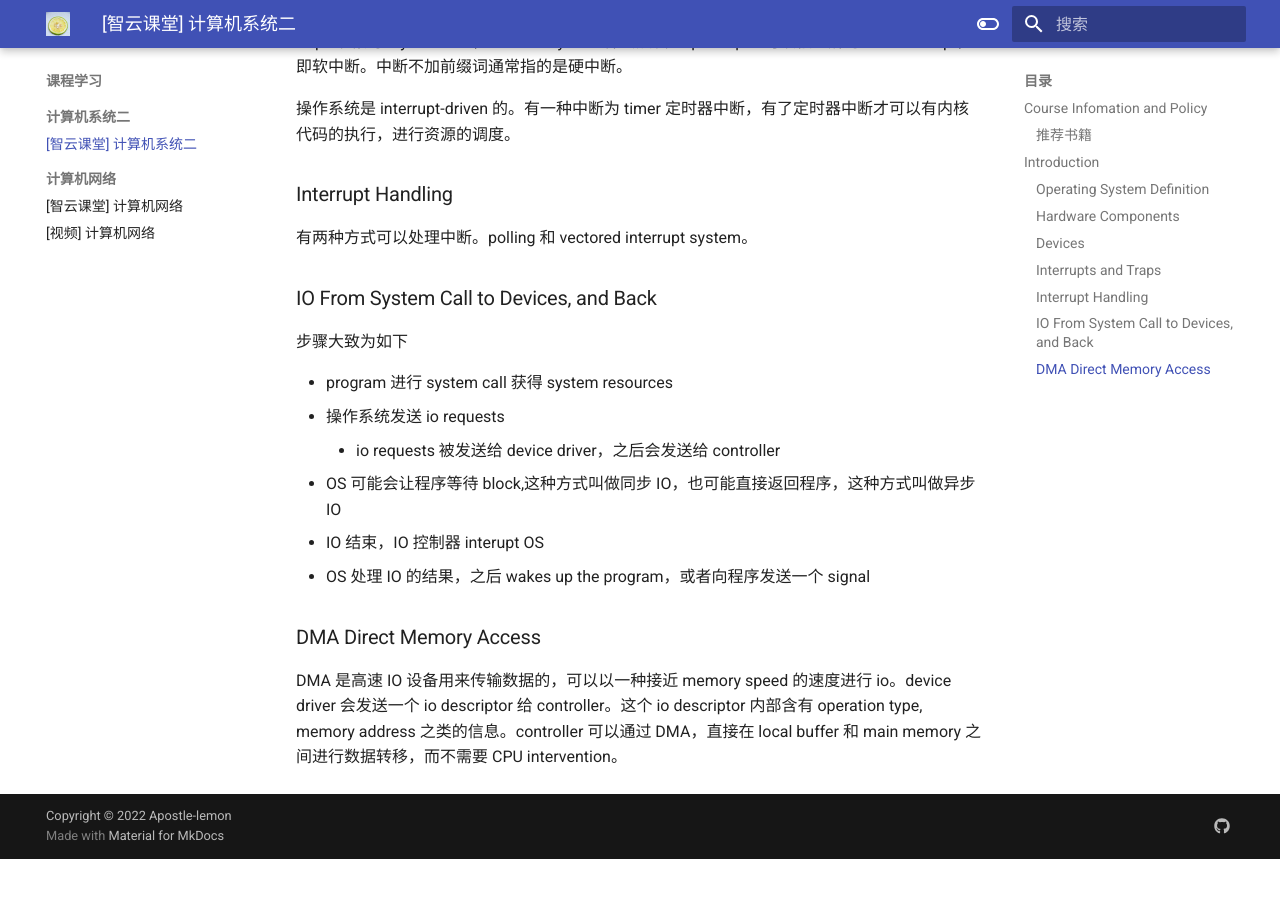
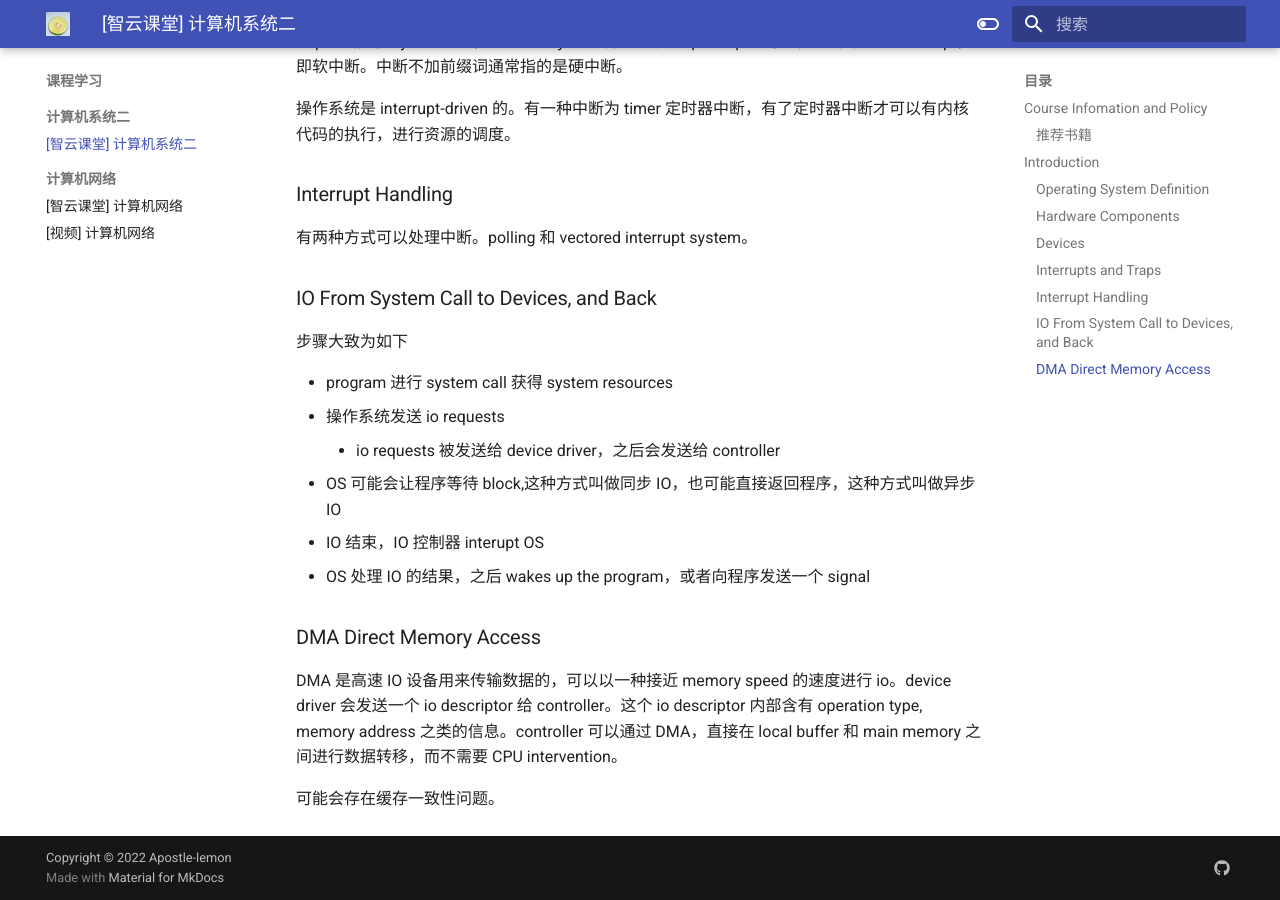
Before and after one commit to Apostle-lemon/Apostle-lemon.github.io, an MkDocs documentation site: the page built from docs/课程学习/计算机系统二/【智云课堂】计算机系统二.md, in a window 1280 px wide and 900 px high, scrolled down 1417 px. Built offline with MkDocs 1.6.1 and Material for MkDocs 9.7.7, drawn with Linux system fonts in a browser that asks for light colours; before the commit the page ends 2276 px from its top, so only the background shows below that.

Commit message:
vault backup: 2022-10-27 22:32:44
Affected files:
docs/课程学习/计算机系统二/【智云课堂】计算机系统二.md

```diff
--- a/docs/课程学习/计算机系统二/【智云课堂】计算机系统二.md
+++ b/docs/课程学习/计算机系统二/【智云课堂】计算机系统二.md
@@ -60,3 +60,5 @@ trap。类似于 system call，devided-by-zero 都会触发 trap。trap 也可
 ### DMA Direct Memory Access
 
 DMA 是高速 IO 设备用来传输数据的，可以以一种接近 memory speed 的速度进行 io。device driver 会发送一个 io descriptor 给 controller。这个 io descriptor 内部含有 operation type, memory address 之类的信息。controller 可以通过 DMA，直接在 local buffer 和 main memory 之间进行数据转移，而不需要 CPU intervention。
+
+可能会存在缓存一致性问题。
```
